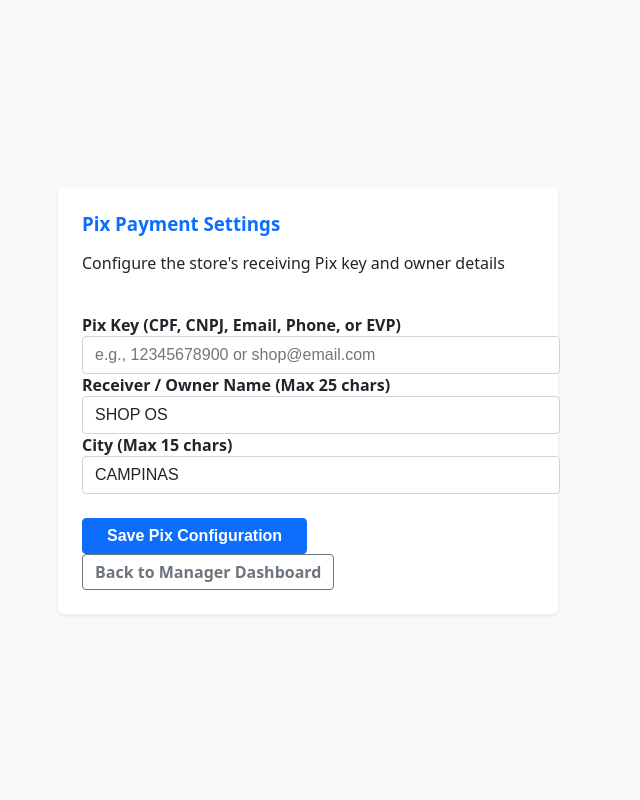
After one commit to danielfreitaslemos/django-shop-inventory, a Django app: page /manager/pix/ in a window 1280 px wide. The commit adds this page. Shown: the whole page, without its empty margins (332-972 px from the left). Run offline with Django 4.2, Linux system fonts and the light colour scheme; the visitor is signed in with stand-in values (Sample User, id 1); data that the repository does not hold is empty.

Commit message:
Feature: Added database-backed Pix settings and offline BR Code QR generator

```diff
--- a/inventory/templates/shop/manager_dashboard.html
+++ b/inventory/templates/shop/manager_dashboard.html
@@ -20,6 +20,7 @@
                     <a href="{% url 'add_product' %}" class="btn btn-primary fw-bold">+ Add New Product</a>
                     <a href="{% url 'sales_history' %}" class="btn btn-outline-success fw-bold">Sales Logs</a>
                     <a href="{% url 'shop_home' %}" class="btn btn-outline-secondary">Home Hub</a>
+                    <a href="{% url 'pix_settings' %}" class="btn btn-outline-primary fw-bold">Pix Settings</a>
                 </div>
             </div>
         </div>
--- /dev/null
+++ b/inventory/templates/shop/pix_settings.html
@@ -0,0 +1,51 @@
+{% load static %}
+<!DOCTYPE html>
+<html lang="en">
+<head>
+    <meta charset="UTF-8">
+    <meta name="viewport" content="width=device-width, initial-scale=1.0">
+    <title>Manager - Pix Payment Settings</title>
+    <link href="{% static 'inventory/css/bootstrap.min.css' %}" rel="stylesheet">
+    <link href="{% static 'inventory/css/bootstrap-icons.css' %}" rel="stylesheet">
+</head>
+<body class="bg-light d-flex align-items-center" style="min-height: 100vh;">
+
+    <div class="container my-5" style="max-width: 500px;">
+        <div class="card border-0 shadow-sm p-4 bg-white">
+            <div class="text-center mb-4">
+                <h3 class="fw-bold text-primary m-0">Pix Payment Settings</h3>
+                <p class="text-muted small mt-1">Configure the store's receiving Pix key and owner details</p>
+            </div>
+
+            {% if saved %}
+                <div class="alert alert-success small py-2">Pix settings updated successfully!</div>
+            {% endif %}
+
+            <form method="POST" action="">
+                {% csrf_token %}
+
+                <div class="mb-3">
+                    <label class="form-label small fw-bold text-secondary">Pix Key (CPF, CNPJ, Email, Phone, or EVP)</label>
+                    <input type="text" name="pix_key" class="form-control" value="{{ config.pix_key|default:'' }}" placeholder="e.g., 12345678900 or shop@email.com" required>
+                </div>
+
+                <div class="mb-3">
+                    <label class="form-label small fw-bold text-secondary">Receiver / Owner Name (Max 25 chars)</label>
+                    <input type="text" name="merchant_name" maxlength="25" class="form-control" value="{{ config.merchant_name|default:'SHOP OS' }}" required>
+                </div>
+
+                <div class="mb-4">
+                    <label class="form-label small fw-bold text-secondary">City (Max 15 chars)</label>
+                    <input type="text" name="merchant_city" maxlength="15" class="form-control" value="{{ config.merchant_city|default:'CAMPINAS' }}" required>
+                </div>
+
+                <div class="d-grid gap-2">
+                    <button type="submit" class="btn btn-primary py-2 fw-bold">Save Pix Configuration</button>
+                    <a href="{% url 'manager_dashboard' %}" class="btn btn-outline-secondary py-2">Back to Manager Dashboard</a>
+                </div>
+            </form>
+        </div>
+    </div>
+
+</body>
+</html>
--- a/inventory/urls.py
+++ b/inventory/urls.py
@@ -11,4 +11,5 @@ urlpatterns = [
     path('mangaer/history/', views.sales_history, name='sales_history'),
     path('login/', views.login_view, name='login'),
     path('logout/', views.logout_view, name='logout'),
+    path('manager/pix/', views.pix_settings, name='pix_settings'),
 ]
--- a/inventory/views.py
+++ b/inventory/views.py
@@ -2,7 +2,9 @@ from django.contrib.auth import authenticate, login, logout
 from django.contrib.auth.decorators import login_required
 from django.shortcuts import get_object_or_404, redirect, render
 
-from .models import Product, SaleLog
+from .models import PixConfig, Product, SaleLog
+from .pix_utils import generate_pix_payload, generate_pix_svg
+
 
 def login_view(request):
     if request.user.is_authenticated:
@@ -79,10 +81,26 @@ def product_lookup(request):
     # Calculate cart total price dynamically
     cart_total = sum(item["price"] for item in request.session["cart"])
 
+    pix_svg = None
+    pix_copia_colaa = None
+    pix_config = PixConfig.objects.first()
+
+    if cart_total > 0 and pix_config:
+        pix_copia_colaa = generate_pix_payload(
+            pix_config.pix_key,
+            pix_config.merchant_name,
+            pix_config.merchant_city,
+            cart_total
+        )
+        pix_svg = generate_pix_svg(pix_copia_colaa)
+
     context = {
         "product": product,
         "cart": request.session["cart"],
         "cart_total": cart_total,
+        "pix_svg": pix_svg,
+        "pix_copia_cola": pix_copia_colaa,
+        "pix_config": pix_config,
     }
     return render(request, "shop/lookup.html", context)
 
@@ -159,3 +177,27 @@ def edit_product(request, product_id):
 
 def shop_home(request):
     return render(request, "shop/home.html")
+
+def pix_settings(request):
+    config = PixConfig.objects.first()
+    saved = False
+
+    if request.method == "POST":
+        pix_key = request.POST.get('pix_key')
+        merchant_name = request.POST.get('merchant_name')
+        merchant_city = request.POST.get('merchant_city')
+
+        if config:
+            config.pix_key = pix_key
+            config.merchant_name = merchant_name
+            config.merchant_city = merchant_city
+            config.save()
+        else:
+            config = PixConfig.objects.create(
+                pix_key=pix_key,
+                merchant_name=merchant_name,
+                merchant_city=merchant_city
+            )
+        saved = True
+
+    return render(request, 'shop/pix_settings.html', {'config': config, 'saved': saved})
```
Also changed, not shown: inventory/models.py (+8 -0 lines), inventory/pix_utils.py (added, +58 -0 lines), inventory/templates/shop/lookup.html (+9 -0 lines), inventory/migrations/0003_pixconfig.py (added).
